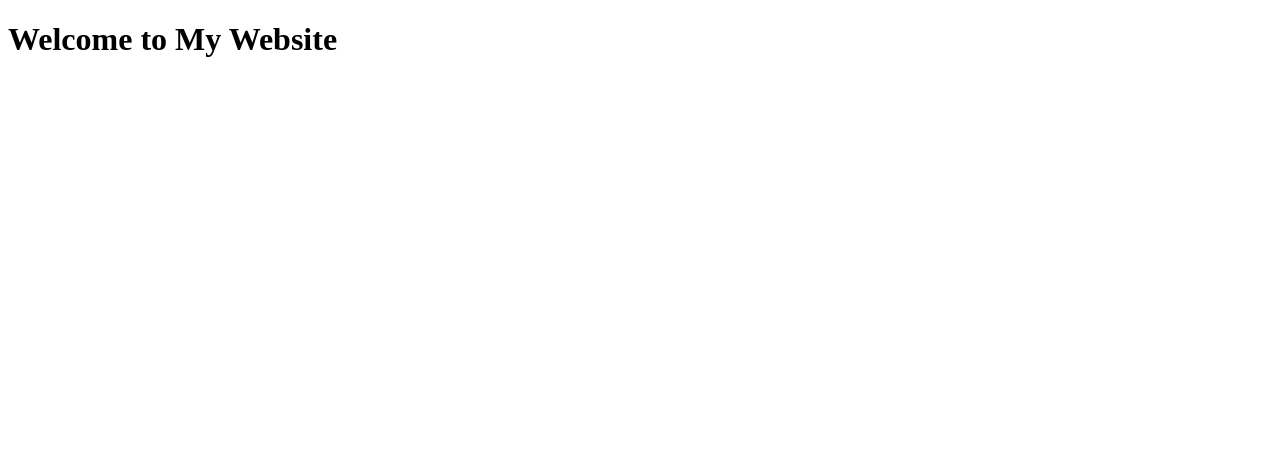
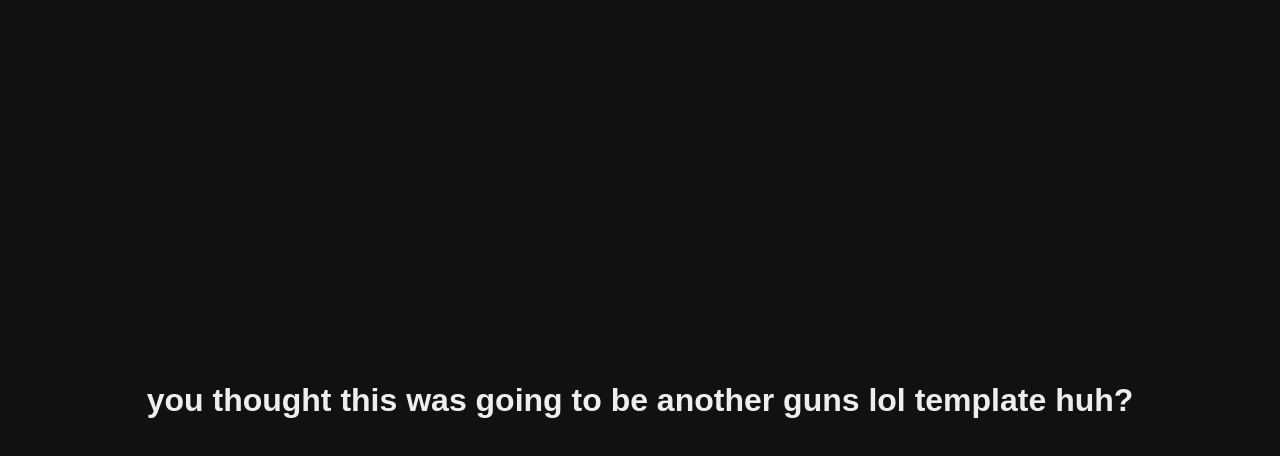
Before and after one commit to rvllah/rellahlol, a plain HTML site: page index.html in a window 1280 px wide. Drawn offline with Linux system fonts and the light colour scheme.

Commit message:
Update index.html

```diff
--- a/index.html
+++ b/index.html
@@ -1,17 +1,24 @@
 <!DOCTYPE html>
 <html lang="en">
-  <head>
-    <meta charset="UTF-8">
-    <meta name="viewport" content="width=device-width, initial-scale=1.0">
-    <meta http-equiv="X-UA-Compatible" content="ie=edge">
-    <title>My Website</title>
-    <link rel="stylesheet" href="./style.css">
-    <link rel="icon" href="./favicon.ico" type="image/x-icon">
-  </head>
-  <body>
-    <main>
-        <h1>Welcome to My Website</h1>
-    </main>
-    <script src="index.js"></script>
-  </body>
+<head>
+<meta charset="UTF-8">
+<title>rellah.lol</title>
+<style>
+  body {
+    margin: 0;
+    height: 100vh;
+    display: flex;
+    align-items: center;
+    justify-content: center;
+    background: #111;
+    color: #eee;
+    font-family: sans-serif;
+    cursor: pointer;
+    user-select: none;
+  }
+</style>
+</head>
+<body onclick="document.querySelector('h1').textContent = 'chump'">
+  <h1>you thought this was going to be another guns lol template huh?</h1>
+</body>
 </html>
```
